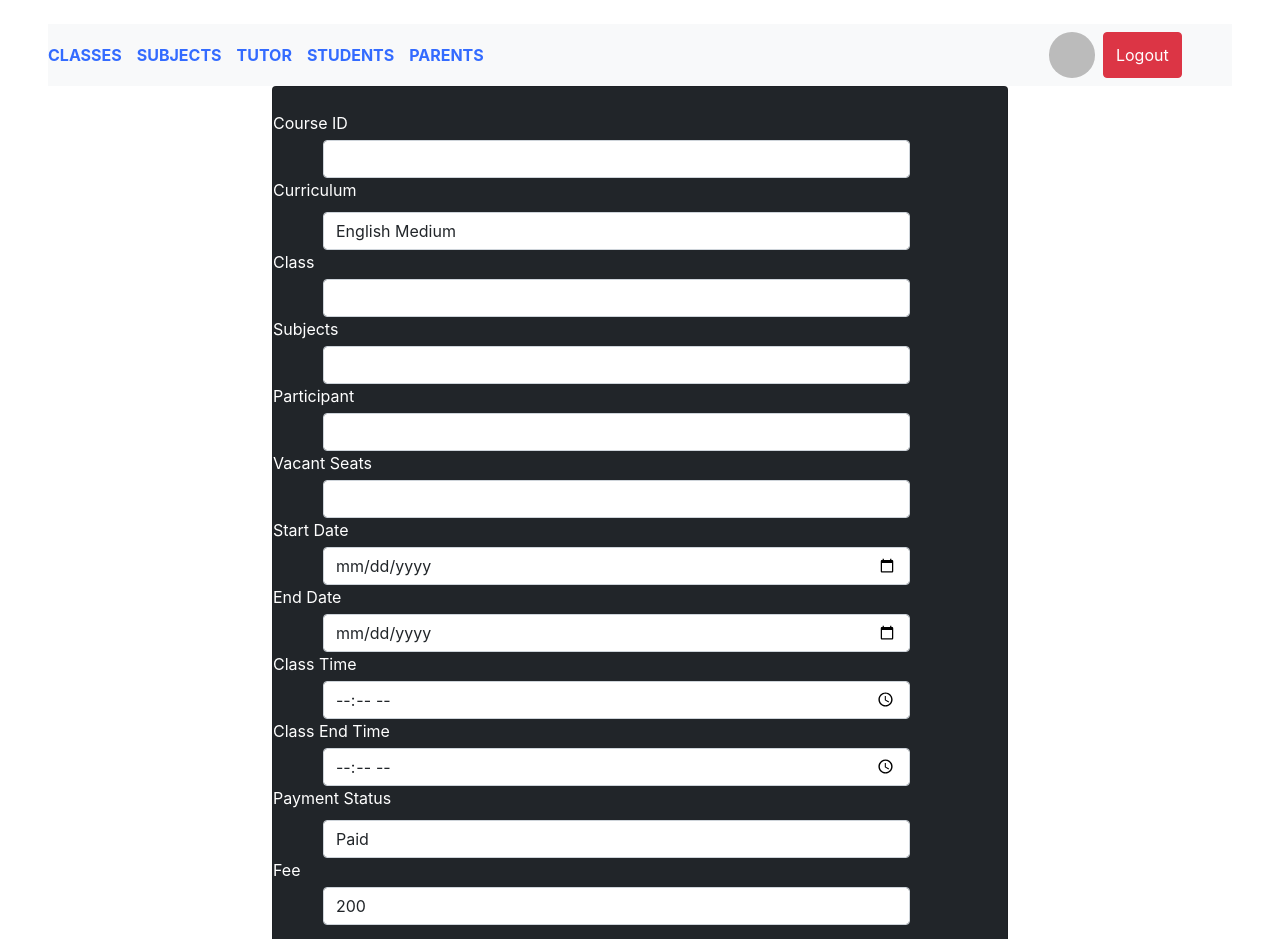
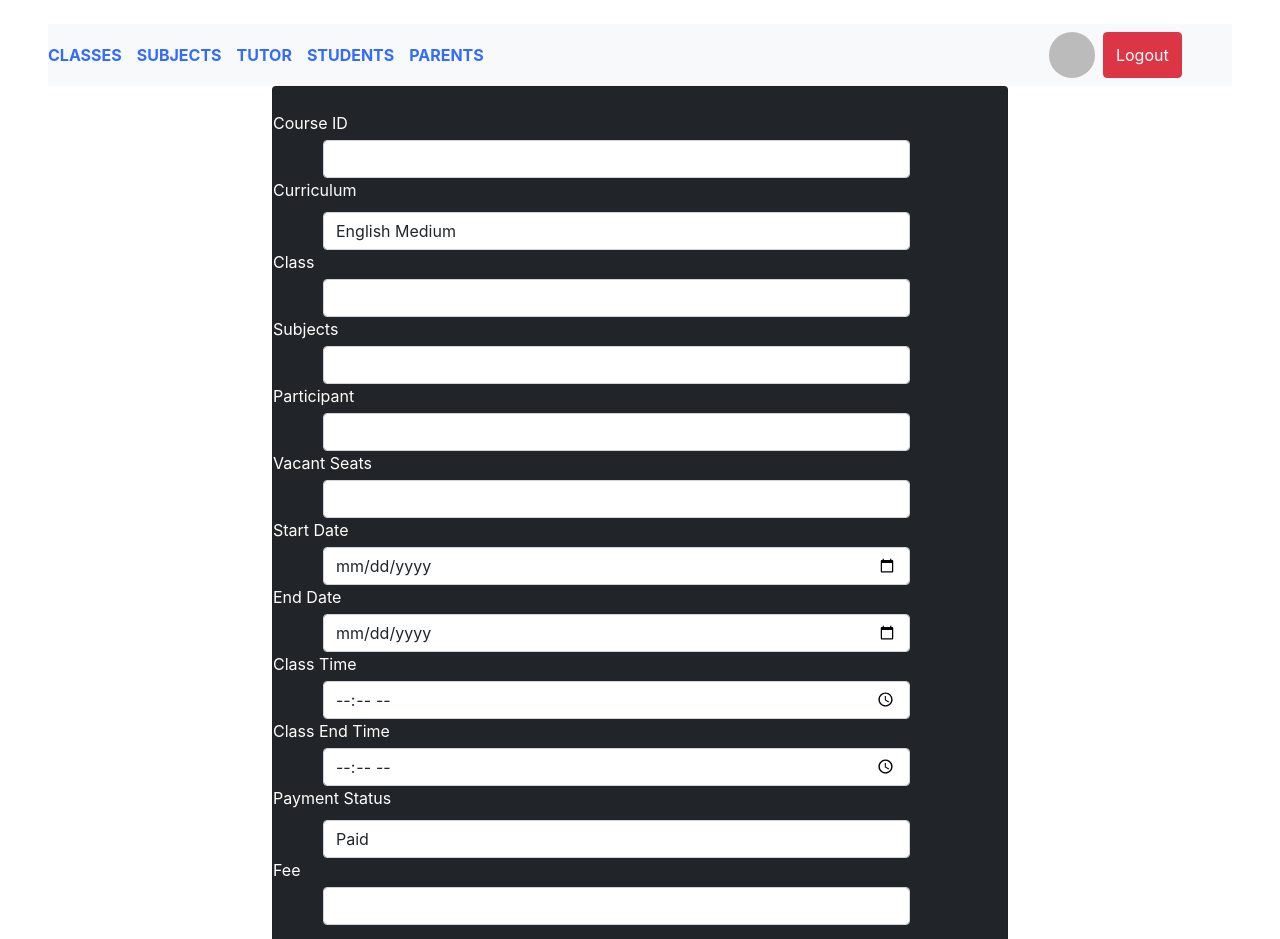
Before and after one commit to Hasibul677/class-list-client, a React (Create React App) app: page /addcourse in a window 1280 px wide. Shown: the top 939 px of the page. Built offline with nearby package versions, Linux system fonts and the light colour scheme; no server answers; sample sign-in values are in the browser's storage.

Commit message:
error fixed

```diff
--- a/src/pages/AddCourse/AddCourse.js
+++ b/src/pages/AddCourse/AddCourse.js
@@ -7,7 +7,7 @@ import swal from 'sweetalert';
 import { useHistory } from 'react-router';
 
 const AddCourse = () => {
-    const { register, handleSubmit } = useForm();
+    const { register, handleSubmit} = useForm();
     const history = useHistory();
     const onSubmit = data => {
         axios.post(`https://limitless-eyrie-66726.herokuapp.com/courses`, data)
@@ -16,6 +16,7 @@ const AddCourse = () => {
                 history.push('/')
             })
     };
+
 
     return (
         <div>
@@ -54,7 +55,7 @@ const AddCourse = () => {
                                     <option value="Free">Free</option>
                                 </select>
                                 <label for="fee">Fee</label>
-                                <input id='fee' className='form-control' type='number' {...register("fees")} value='200'/>
+                                <input id='fee' className='form-control' type='number' {...register("fees")} />
 
                                 <input className='form-control mt-3' type="submit" />
                             </form>
```
